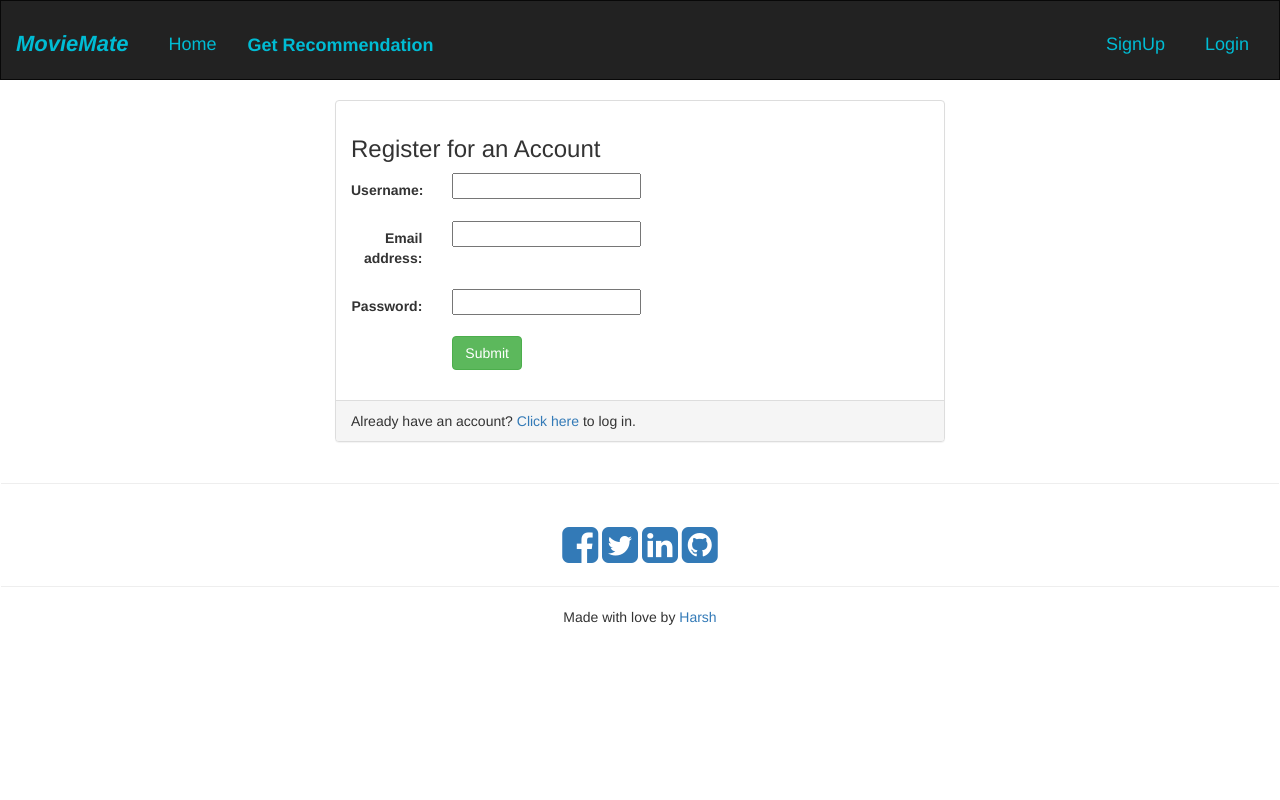
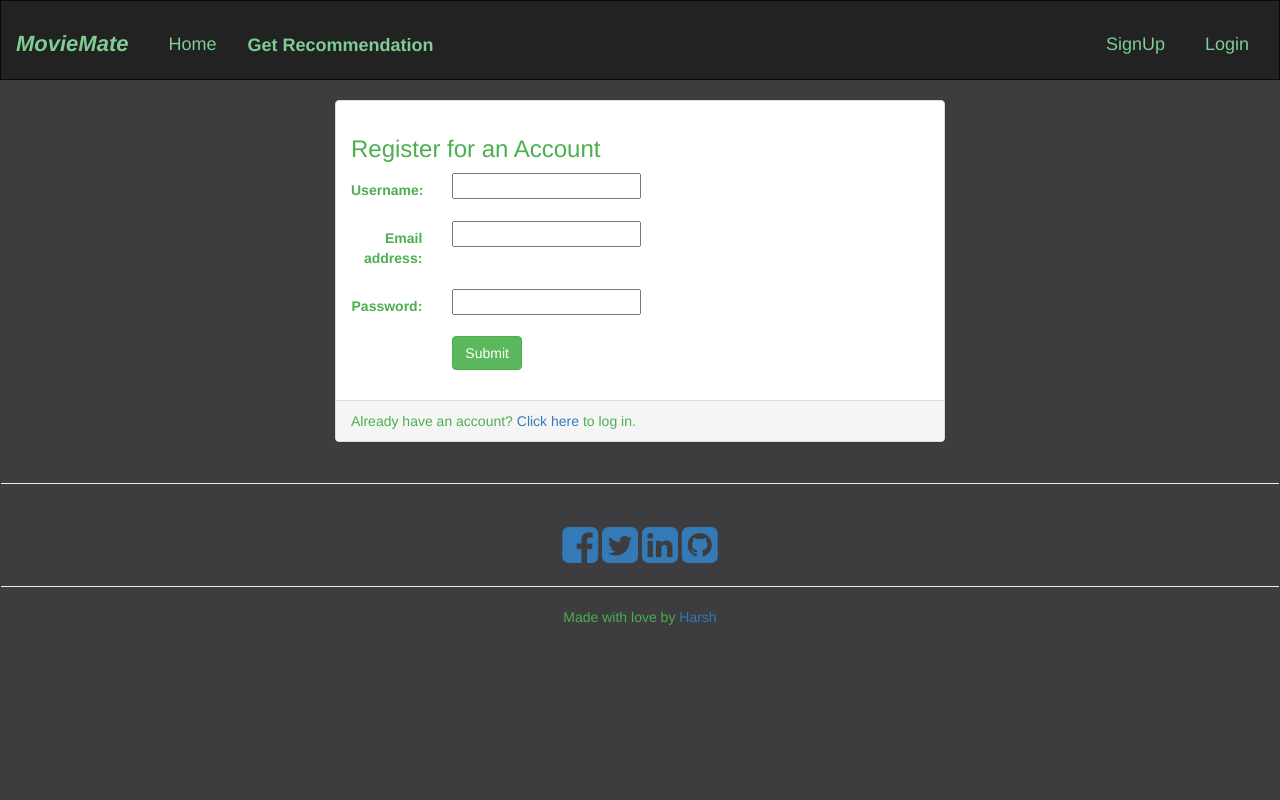
Before and after one commit to raptor419/MovieMate, a Django app: page /signup/ in a window 1280 px wide. Run offline with Django 3.2, Linux system fonts and the light colour scheme; some libraries are stand-ins or nearby versions.

Commit message:
update readme

```diff
--- a/recommend/static/web/css/base.css
+++ b/recommend/static/web/css/base.css
@@ -15,20 +15,20 @@
 	font-weight: 700;
 }
 .navbar-inverse .navbar-brand{
-	color:#00bcd4;
+	color:#7dce94;
 }
 .navbar-inverse .navbar-nav>li>a{
-		color: #00bcd4;
+		color: #7dce94;
 }
 h2{
 	margin-left: 20px;
 }
 
 #social-fb:hover {
-     color: #3B5998;
+     color: #445599;
  }
  #social-tw:hover {
-     color: #4099FF;
+     color: #4499FF;
  }
 
  #social-em:hover {
@@ -42,6 +42,8 @@
 }
 html, body {
     height: 100%;
+    background-color: #3d3d3f;
+    color: #4CAF50;
 }
 .wrapper {
     min-height: 100%;
```
Also changed, not shown: 8 other files.
